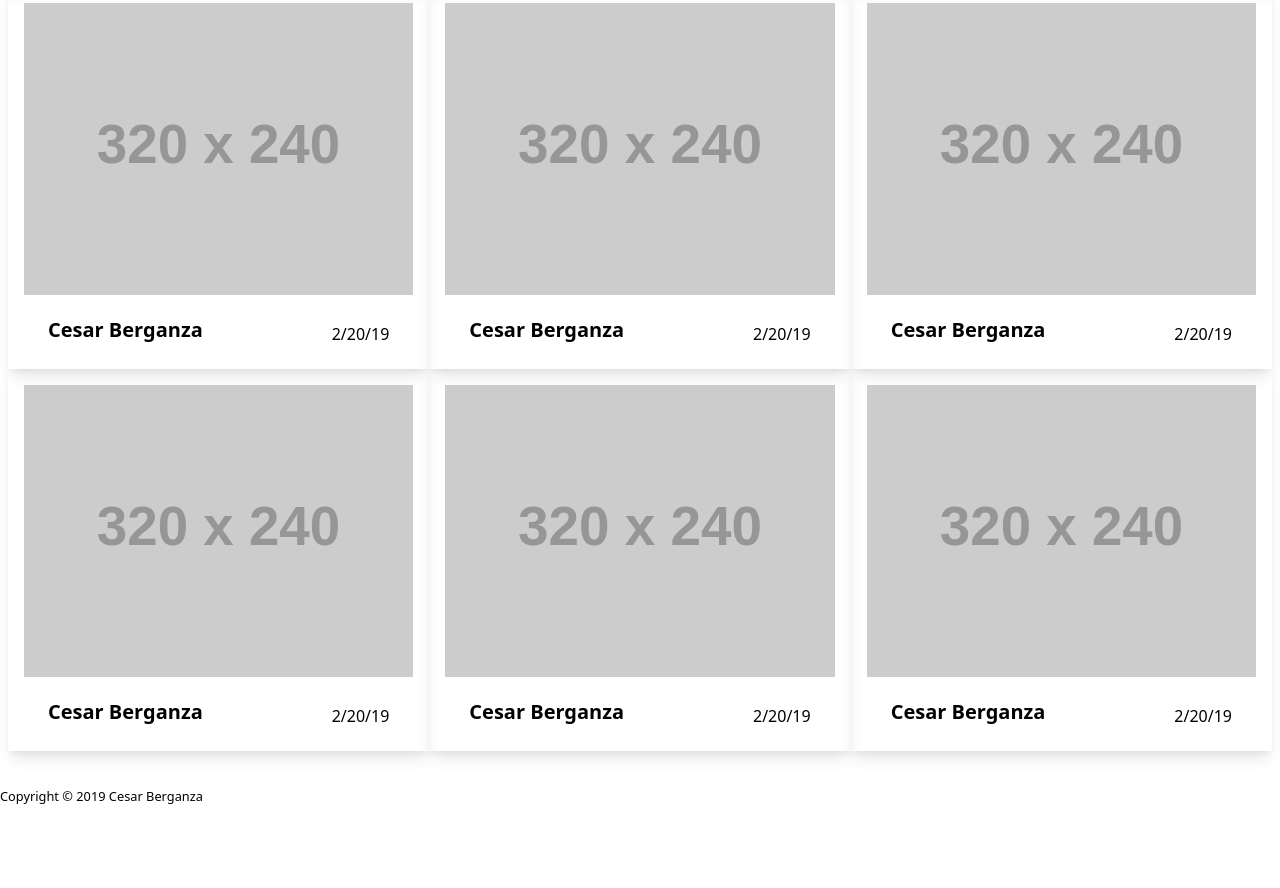
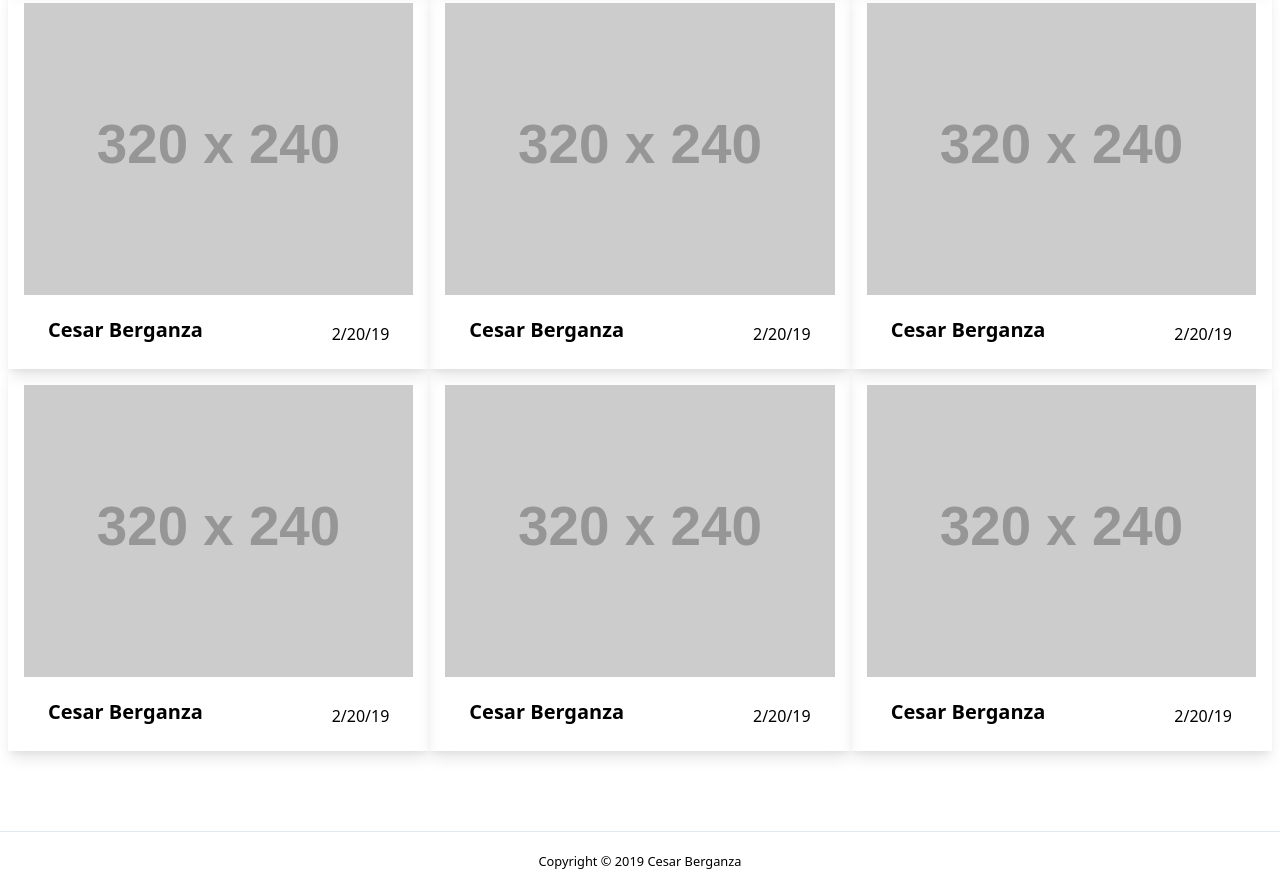
Before and after one commit to cberganza/tailwind-exercise, a plain HTML site: page index.html in a window 1280 px wide. Shown: the part 1389-2277 px from the top of the page. Before the commit the page ends 2212 px from the top, so only its background shows below. Drawn offline with nearby package versions, Linux system fonts and the light colour scheme; placeholder pictures from the web are drawn by us.

Commit message:
Added border to footer

```diff
--- a/index.html
+++ b/index.html
@@ -173,9 +173,9 @@
 	 </div>
 	<!-- END IMAGE GRID -->
 	</main>
-	<footer class="border-top mt-4">
-		<div class="container py-4 ml">
-			<p>
+	<footer class="border-solid mt-20">
+		<div class="w-full text-center border-t border-grey p-4 pin-b py-4 ">
+			<p class="container">
 				<small>
 					Copyright &copy; 2019 Cesar Berganza
 				</small>
```
